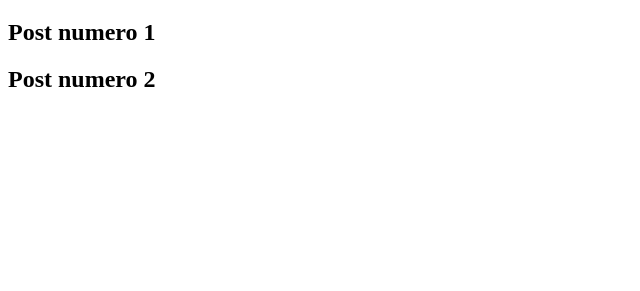
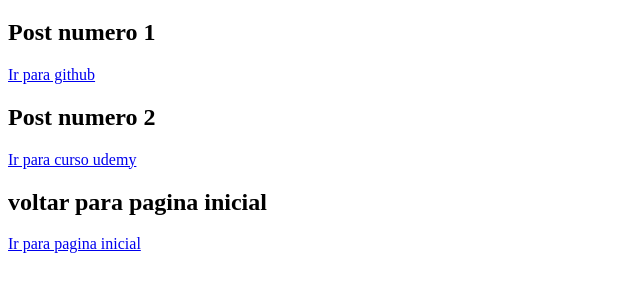
Before and after one commit to mariocesario/aulagithub, a plain HTML site: page blog.html in a window 1280 px wide. Shown: the part 61-352 px from the top of the page, without its empty margins (0-640 px from the left). Drawn offline with Linux system fonts and the light colour scheme.

Commit message:
colocando link nos blogs

```diff
--- a/blog.html
+++ b/blog.html
@@ -8,6 +8,11 @@
 <body>
     <h1>pagina de blog</h1>
     <h2>Post numero 1</h2>
+    <a href="https://github.com/mariocesario/aulagithub">Ir para github</a>
     <h2>Post numero 2</h2>
+    <a  href="https://www.udemy.com/course/java-curso-completo/">Ir para curso udemy</a>
+    <p></p>
+    <h2>voltar para pagina inicial</h2>
+    <a href="index.html">Ir para pagina inicial</a>
 </body>
 </html>
```
Also changed, not shown: index.html (+2 -0 lines).
